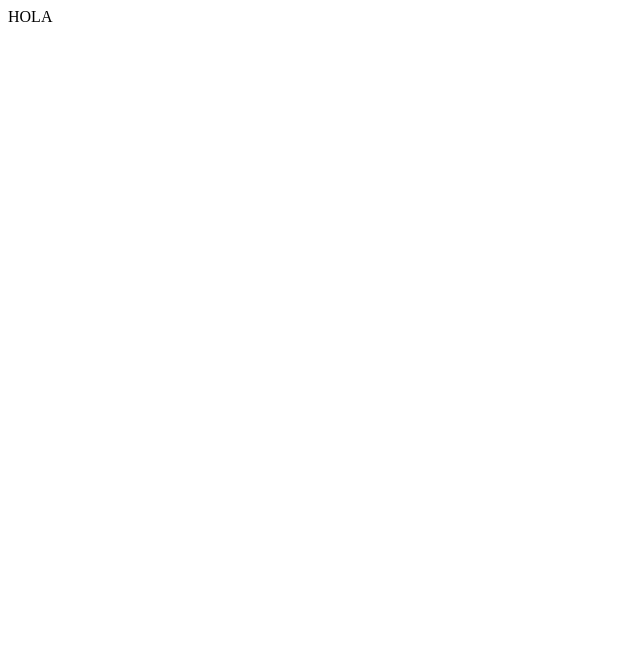
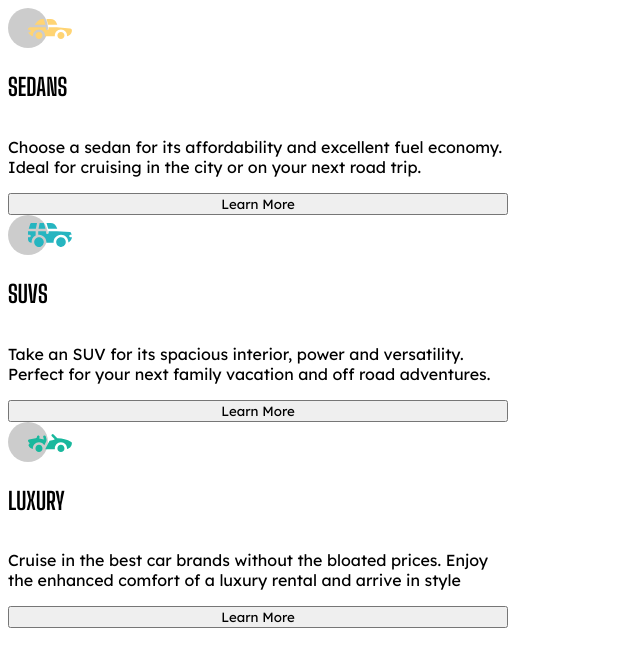
Before and after one commit to Alphenx/202301-w2ch1-adrian-garcia, a website: page index.html in a window 1280 px wide. Shown: the whole page, without its empty margins (0-640 px from the left). Drawn offline with Linux system fonts and the light colour scheme.

Commit message:
Add html structure

```diff
--- a/index.css
+++ b/index.css
@@ -0,0 +1,35 @@
+@import url("https://fonts.googleapis.com/css2?family=Big+Shoulders+Display:wght@700&family=Lexend+Deca&display=swap");
+
+/* font-family: 'Big Shoulders Display', cursive;
+font-family: 'Lexend Deca', sans-serif; */
+
+.main-container {
+  display: flex;
+}
+
+.card-container {
+  display: flex;
+  max-width: 500px;
+}
+
+.card-container h2 {
+  font-family: "Big Shoulders Display", cursive;
+}
+
+.card-container p {
+  font-family: "Lexend Deca", sans-serif;
+}
+
+.card-container button {
+  font-family: "Lexend Deca", sans-serif;
+}
+
+@media (max-width: 1440px) {
+  .main-container {
+    flex-direction: column;
+  }
+
+  .card-container {
+    flex-direction: column;
+  }
+}
--- a/index.html
+++ b/index.html
@@ -4,22 +4,43 @@
 <head>
   <meta charset="UTF-8">
   <meta name="viewport" content="width=device-width, initial-scale=1.0">
-  <!-- displays site properly based on user's device -->
 
   <link rel="shortcut icon" href="/favicon-32x32.png" type="image/x-icon">
-
+  <link rel="stylesheet" href="index.css">
   <title>3 Column card component</title>
 
-  <!-- Feel free to remove these styles or customise in your own stylesheet 👍
-  <style>
-    .attribution { font-size: 11px; text-align: center; }
-    .attribution a { color: hsl(228, 45%, 44%); }
-  </style> -->
 </head>
 
 <body>
-  HOLA
-
+  <main class="main-container">
+    <section class="card-container card-container__sedans">
+      <div class="card-container__img-container">
+        <img src="/imgs/icon-sedans.svg" alt="Sedans car icon">
+      </div>
+      <h2>SEDANS</h2>
+      <p>Choose a sedan for its affordability and excellent fuel economy.
+        Ideal for cruising in the city or on your next road trip.</p>
+      <button class="card-container__btn btn__">Learn More</button>
+    </section>
+    <section class="card-container card-container__suvs">
+      <div class="card-container__img-container">
+        <img src="/imgs/icon-suvs.svg" alt="Suvs car icon">
+      </div>
+      <h2>SUVS</h2>
+      <p>Take an SUV for its spacious interior, power and versatility.
+        Perfect for your next family vacation and off road adventures.</p>
+      <button class="card-container__btn btn__">Learn More</button>
+    </section>
+    <section class="card-container card-container__luxury">
+      <div class="card-container__img-container">
+        <img src="/imgs/icon-luxury.svg" alt="Luxury car icon">
+      </div>
+      <h2>LUXURY</h2>
+      <p>Cruise in the best car brands without the bloated prices.
+        Enjoy the enhanced comfort of a luxury rental and arrive in style</p>
+      <button class="card-container__btn btn__">Learn More</ button>
+    </section>
+  </main>
 </body>
 
 </html>
```
Also changed, not shown: style-guide.md (added, +35 -0 lines), fonts/LexendDeca-VariableFont_wght.ttf (deleted), 1 other file.
